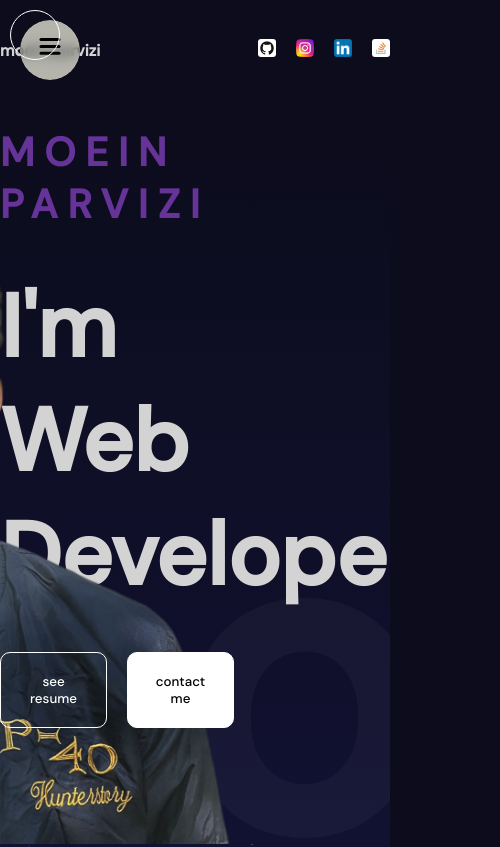
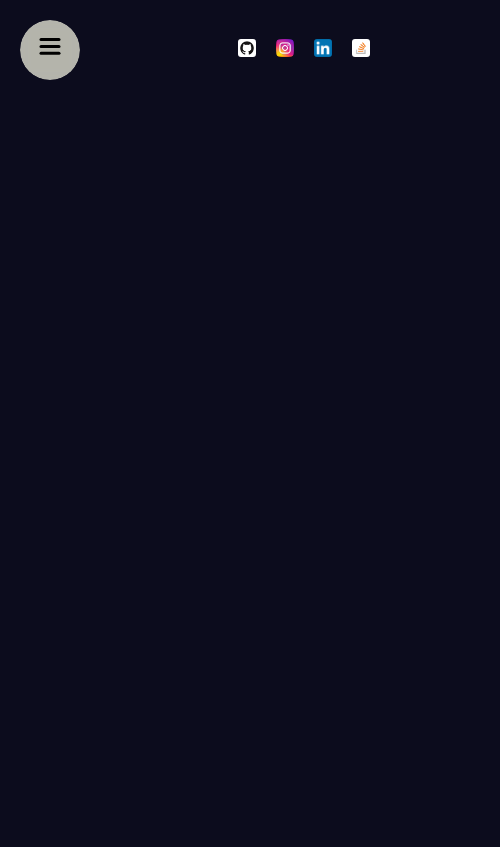
Before and after one commit to moeinparvizi/me, a React (Vite) app: page / in a window 390 px wide. Shown: the top 847 px of the page, 500 px wide, since content can reach past the window. Built offline with nearby package versions, Linux system fonts and the light colour scheme.

Commit message:
responsive cursor & navbar sections

```diff
--- a/src/App.jsx
+++ b/src/App.jsx
@@ -14,16 +14,16 @@ import { Cursor } from "./Components/cursor/Cursor";
 function App() {
   return (
     <div>
-      <Cursor />
+      {/* <Cursor /> */}
       <section id="homepage">
         <Navbar />
-        <Hero />
+        {/* <Hero /> */}
       </section>
-      <section id="skills"><Parallax type="skills" /></section>
+      {/* <section id="skills"><Parallax type="skills" /></section>
       <section><Skills /></section>
       <section id="portfolio"><Parallax type="portfolio" /></section>
       <Portfolio />
-      <section id="about"><About /></section>
+      <section id="about"><About /></section> */}
     </div>
   );
 }
--- a/src/Components/cursor/Cursor.jsx
+++ b/src/Components/cursor/Cursor.jsx
@@ -2,14 +2,6 @@
 import { motion } from "framer-motion";
 import { useEffect, useState } from "react";
 
-const styles = {
-  border: '1px solid white',
-  width: '50px',
-  height: '50px',
-  borderRadius: '50%',
-  position: 'fixed',
-  zIndex: 99999,
-}
 
 export const Cursor = () => {
   const [pos, setPos] = useState({ x: 0, y: 0 });
@@ -26,5 +18,5 @@ export const Cursor = () => {
     }
   },[])
 
-  return <motion.div style={styles} animate={{x:pos.x+10, y:pos.y+10}} className="cursor"></motion.div>;
+  return <motion.div animate={{x:pos.x+10, y:pos.y+10}} className="cursor"></motion.div>;
 };
--- a/src/Components/navbar/navbar.scss
+++ b/src/Components/navbar/navbar.scss
@@ -1,4 +1,4 @@
-// @import url('../../assets/styles/globals.scss');
+@import '../../app.scss';
 
 .navbar{
   height: 100px;
@@ -13,8 +13,17 @@
     // styles
     height: 100%;
 
+      @include mobile {
+        justify-content: flex-end;
+        padding: 20px;
+      }
+
     >span{
       font-weight: bold;
+
+      @include mobile {
+        display: none;
+      }
     }
 
     >.social{
```
Also changed, not shown: src/Components/cursor/cursor.scss (added, +14 -0 lines).
